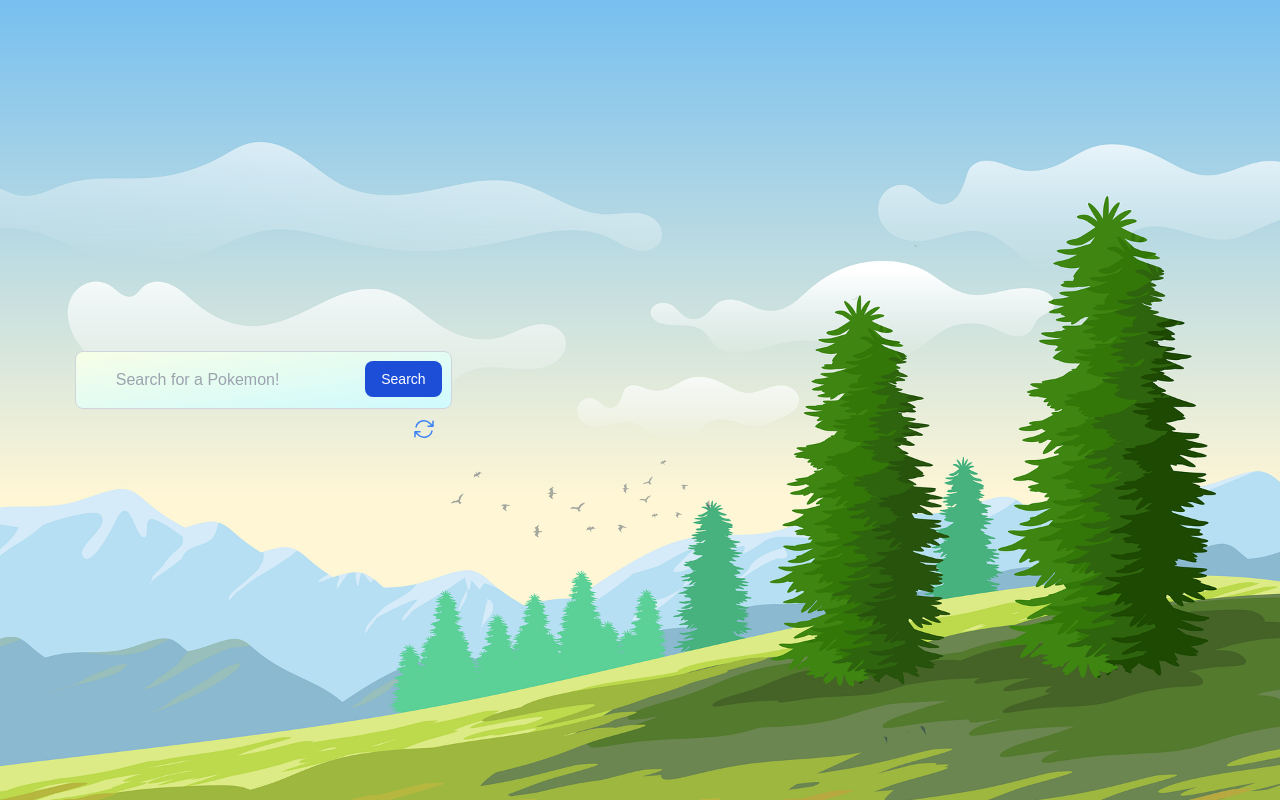
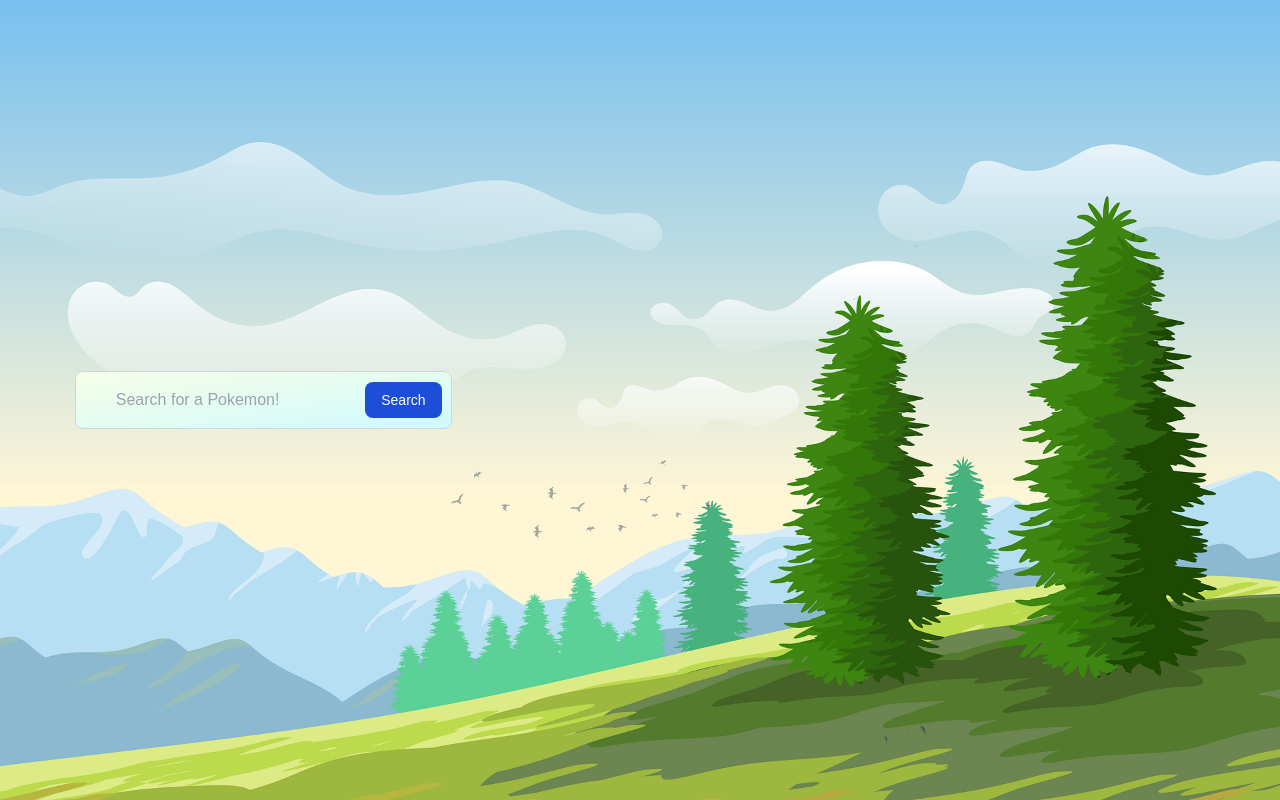
Before and after one commit to michellejt/pokeapi-react-app, a React (Create React App) app: page / in a window 1280 px wide. Built offline with nearby package versions, Linux system fonts and the light colour scheme.

Commit message:
small fixes

```diff
--- a/src/components/PokeCard.js
+++ b/src/components/PokeCard.js
@@ -65,7 +65,6 @@ const renderTypes = (types) => {
         return (
           <span
             key={index}
-            F
             className="flex justify-center items-center w-40 h-40 mr-2"
           >
             <img
@@ -131,8 +130,8 @@ const getSpeciesColorValue = (color) => {
 let bgColorClass = getSpeciesColorValue(speciesColor);
 
 const renderPokemonData = (pokemonData) => {
-  return pokemonData?.map(({ name, sprites, types, stats, species }) => (
-    <>
+  return pokemonData?.map(({ id, name, sprites, types, stats, species }) => (
+    <div key={id}>
       <div
         className="card__header p-2.5 text-center relative opacity-90"
         style={{ backgroundColor: bgColorClass }}
@@ -157,7 +156,7 @@ const renderPokemonData = (pokemonData) => {
           {stats.find((stat) => stat.stat.name === "hp")?.base_stat}
         </div>
       </div>
-    </>
+    </div>
   ));
 };
 
--- a/src/components/PokeSearch.js
+++ b/src/components/PokeSearch.js
@@ -5,7 +5,7 @@ import { ArrowPathIcon } from "@heroicons/react/24/solid";
 export default function PokeSearch() {
   const [searchPokemons, setSearchPokemons] = useState([]);
   const [pokemonData, setPokemonData] = useState([]);
-  //const [isResultFetched, setIsResultFetched] = useState(false); // for tracking result fetching
+  const [isResultFetched, setIsResultFetched] = useState(false); // for tracking result fetching
 
   function handleChange(event) {
     // Set the state with the value as is (including uppercase)
@@ -25,7 +25,7 @@ export default function PokeSearch() {
             // Combine data from both requests
             const combinedData = { ...pokemonData, species: speciesData };
             // Set the result fetching status to true
-            //setIsResultFetched(true);
+            setIsResultFetched(true);
             setPokemonData([combinedData]);
           })
           .catch((error) =>
@@ -53,7 +53,7 @@ export default function PokeSearch() {
       >
         <form className="w-3/4" onSubmit={handleSubmit}>
           <label
-            for="search"
+            htmlFor="search"
             className="mb-2 text-sm font-medium text-gray-900 sr-only dark:text-white"
           >
             Search
@@ -68,14 +68,13 @@ export default function PokeSearch() {
               onChange={handleChange}
             ></input>
             <button
-              className="text-white absolute end-2.5 bottom-[3.25rem] bg-blue-700 hover:bg-blue-800 focus:ring-4 focus:outline-none focus:ring-blue-300 font-medium rounded-lg text-sm px-4 py-2 dark:bg-blue-600 dark:hover:bg-blue-700 dark:focus:ring-blue-800"
+              className="text-white absolute end-2.5 bottom-[0.7rem] bg-blue-700 hover:bg-blue-800 focus:ring-4 focus:outline-none focus:ring-blue-300 font-medium rounded-lg text-sm px-4 py-2 dark:bg-blue-600 dark:hover:bg-blue-700 dark:focus:ring-blue-800"
               type="submit"
             >
               Search
             </button>
-            {/* To do: style this first to move the clear button, then conditionally render */}
-            {/* {isResultFetched && ( */}
-            <div className="flex justify-end">
+            {isResultFetched && (
+              <div className="flex justify-end absolute right-[-50px] top-3">
                 <button
                   className="bg-transparent text-blue-700 font-semibold hover:text-blue-900 py-2 px-4 border-transparent rounded"
                   type="button"
@@ -84,7 +83,7 @@ export default function PokeSearch() {
                   <ArrowPathIcon className="h-6 w-6 text-blue-500" />
                 </button>
               </div>
-            {/* )} */}
+            )}
           </div>
         </form>
       </div>
```
Lines whose indentation alone changed are shown as unchanged.
